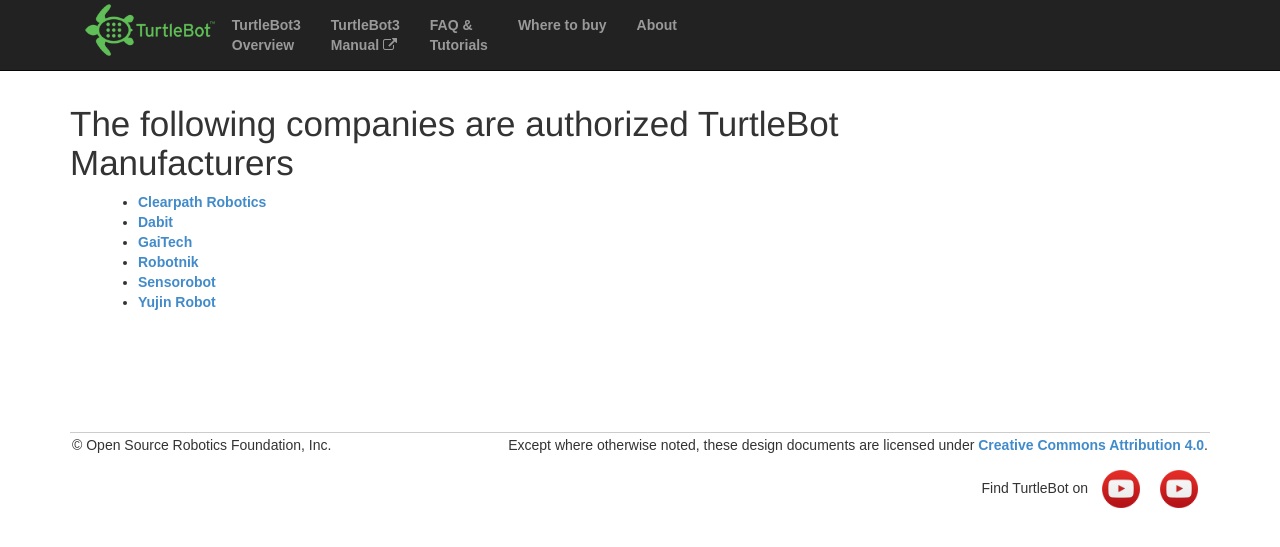
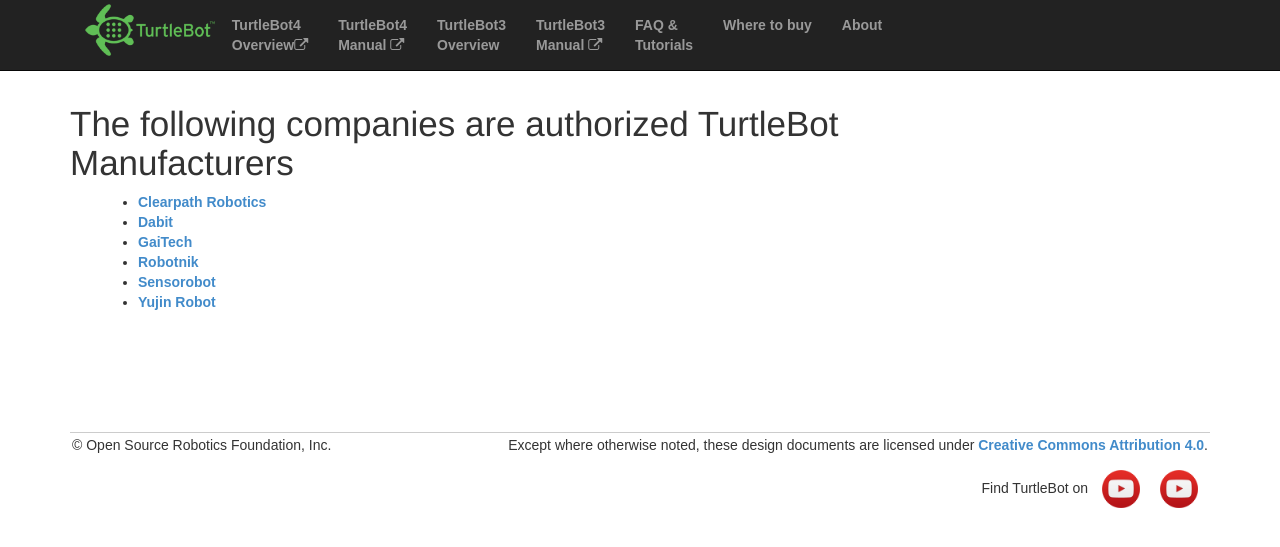
Before and after one commit to turtlebot/turtlebot.com, a Jekyll site: the page built from manufacturers.md, in a window 1280 px wide. Shown: the top 547 px of the page. Built offline with Jekyll 4.4.1, drawn with Linux system fonts in a browser that asks for light colours; nearby versions of some CDN libraries.

Commit message:
add TurtleBot4 Headers
Signed-off-by: Tully Foote <tfoote@osrfoundation.org>

```diff
--- a/_includes/header.html
+++ b/_includes/header.html
@@ -32,6 +32,8 @@
         </div>
         <div class="collapse navbar-collapse">
           <ul class="nav navbar-nav">
+            <li><a href="http://www.clearpathrobotics.com/turtlebot-4/">TurtleBot4<br>Overview<i class="fa fa-external-link" aria-hidden="true"></i></a></li>
+            <li><a href="https://turtlebot.github.io/turtlebot4-user-manual/" target="_blank">TurtleBot4<br>Manual <i class="fa fa-external-link" aria-hidden="true"></i></a></li>
             <li><a href="{{ site.baseurl }}/turtlebot3">TurtleBot3<br>Overview</a></li>
             <li><a href="http://turtlebot3.robotis.com" target="_blank">TurtleBot3<br>Manual <i class="fa fa-external-link" aria-hidden="true"></i></a></li>
             <li><a href="{{ site.baseurl }}/qna">FAQ & <br> Tutorials</a></li>
```
